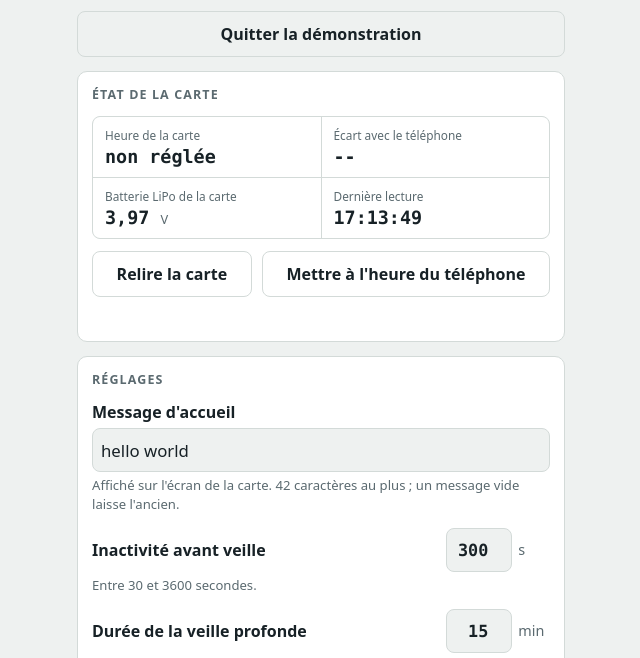
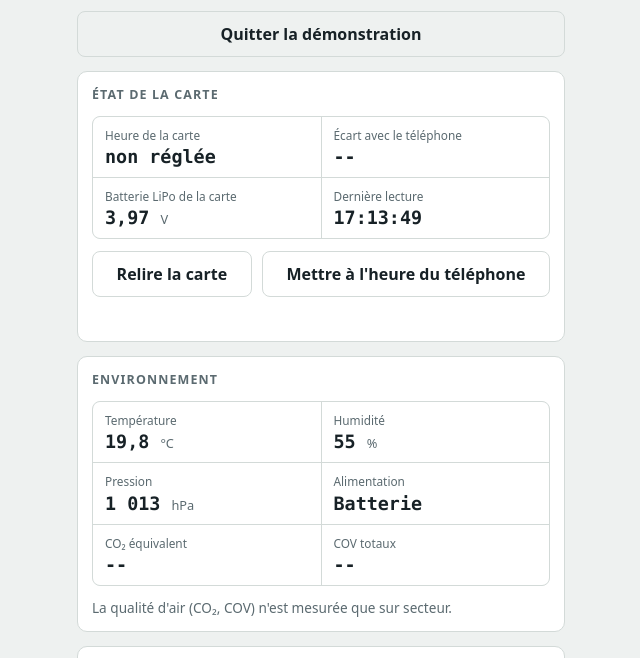
Before and after one commit to alphulpin/Caravane, a plain HTML site: page index.html in a window 1280 px wide. Both pictures are taken after a click on the button "Démonstration sans carte". Shown: the part 142-800 px from the top of the page, without its empty margins (319-959 px from the left). Drawn offline with Linux system fonts and the light colour scheme.

Commit message:
Ajoute l'environnement (CJMCU-8128) et l'alimentation au client web
Affiche température, humidité, pression, secteur/batterie, eCO2 et COV
envoyés par CaravaneDemo. Ne remplace plus un champ en cours de saisie
quand la carte renvoie son état toutes les 10 s.

Co-Authored-By: Claude Opus 5.5 <noreply@anthropic.com>
Claude-Session: https://claude.ai/code/session_01LpNpTY6DABa4HPkWNbeavk

```diff
--- a/index.html
+++ b/index.html
@@ -14,7 +14,10 @@
   Service Nordic UART, nom annoncé « Caravane », une ligne JSON terminée par "\n".
   Téléphone -> carte : {"msg":"…","heure":<epoch s>,"tz_min":60,"inactivite_s":300,"veille_s":900,"defaut":true}
                        champ absent, vide ou nul = inchangé ; {} = simple lecture.
-  Carte -> téléphone : état complet avec les mêmes clés + "vbat_mv" ; {"erreur":"json"} si illisible.
+  Carte -> téléphone : état complet avec les mêmes clés + "vbat_mv", "secteur", "temp_c", "hum_pct",
+                       "press_hpa" et, sur secteur seulement, "eco2_ppm" et "tvoc_ppb".
+                       Envoyé à la connexion, après chaque commande et toutes les 10 s.
+                       {"erreur":"json"} si illisible.
 -->
 <style>
 /* Tableau de bord d'instrument : une colonne, tension batterie en tête, réglages dessous. */
@@ -134,6 +137,19 @@ input[type=text]{font-family:var(--sans);font-weight:400}
     <p class="note" id="noteHeure" role="status"></p>
   </section>
 
+  <section aria-labelledby="tEnv">
+    <h2 id="tEnv">Environnement</h2>
+    <dl>
+      <div><dt>Température</dt><dd id="temp">--</dd></div>
+      <div><dt>Humidité</dt><dd id="hum">--</dd></div>
+      <div><dt>Pression</dt><dd id="press">--</dd></div>
+      <div><dt>Alimentation</dt><dd id="alim">--</dd></div>
+      <div><dt>CO₂ équivalent</dt><dd id="eco2">--</dd></div>
+      <div><dt>COV totaux</dt><dd id="tvoc">--</dd></div>
+    </dl>
+    <p class="note">La qualité d'air (CO₂, COV) n'est mesurée que sur secteur.</p>
+  </section>
+
   <section aria-labelledby="tRegl">
     <h2 id="tRegl">Réglages</h2>
     <form id="formCfg" novalidate>
@@ -227,9 +243,18 @@ function afficherEtatCarte(m){
   afficherHorloge();
   $("vbat").innerHTML = m.vbat_mv == null ? "--" : fr(m.vbat_mv / 1000, 2) + " <small>V</small>";
   $("lu").textContent = new Date().toLocaleTimeString("fr-FR");
-  if (m.msg != null) $("msg").value = m.msg;
-  if (m.inactivite_s != null) $("inact").value = m.inactivite_s;
-  if (m.veille_s != null) $("veille").value = +(m.veille_s / 60).toFixed(2);
+  // La carte renvoie son état toutes les 10 s : ne pas écraser un champ en cours de saisie.
+  const remplir = (id, v) => { const c = $(id); if (v != null && !c.dataset.modifie && document.activeElement !== c) c.value = v; };
+  remplir("msg", m.msg);
+  remplir("inact", m.inactivite_s);
+  remplir("veille", m.veille_s != null ? +(m.veille_s / 60).toFixed(2) : null);
+  const unite = (v, d, u) => v == null ? "--" : fr(v, d) + " <small>" + u + "</small>";
+  $("temp").innerHTML  = unite(m.temp_c, 1, "°C");
+  $("hum").innerHTML   = unite(m.hum_pct, 0, "%");
+  $("press").innerHTML = unite(m.press_hpa, 0, "hPa");
+  $("eco2").innerHTML  = unite(m.eco2_ppm, 0, "ppm");
+  $("tvoc").innerHTML  = unite(m.tvoc_ppb, 0, "ppb");
+  $("alim").textContent = m.secteur == null ? "--" : (m.secteur ? "Secteur 230 V" : "Batterie");
 }
 
 function recevoir(ligne){
@@ -240,6 +265,7 @@ function recevoir(ligne){
   try { m = JSON.parse(ligne); } catch { return; }   // ligne non JSON : reste visible dans le journal
   if (m.erreur) { attente = ""; return erreur("La carte n'a pas compris la commande (" + m.erreur + ")."); }
   afficherEtatCarte(m);
+  if (attente === "cfg" || attente === "defaut") for (const id of ["msg","inact","veille"]) delete $(id).dataset.modifie;
   if (attente === "cfg") note("noteCfg", "Réglages enregistrés. Vérifiez les valeurs relues ci-dessus.", "ok");
   if (attente === "defaut") note("noteCfg", "Valeurs par défaut rétablies.", "ok");
   if (attente === "heure") note("noteHeure", "Horloge de la carte mise à l'heure.", "ok");
@@ -314,7 +340,9 @@ function carteSimulee(){
   const defaut = {msg: "hello world", tz_min: 60, inactivite_s: 300, veille_s: 900};
   let c = {...defaut}, decalage = null;             // decalage nul = heure non réglée
   const etat = () => ({...c, heure: decalage == null ? 0 : Math.round(Date.now() / 1000) + decalage,
-                       vbat_mv: 3950 + Math.round(Math.random() * 40)});
+                       vbat_mv: 3950 + Math.round(Math.random() * 40), secteur: false,
+                       temp_c: +(19 + Math.random()).toFixed(1), hum_pct: +(55 + Math.random() * 3).toFixed(1),
+                       press_hpa: +(1013 + Math.random() * 2).toFixed(1)});
   return {
     envoyer(texte){
       let m;
@@ -367,6 +395,7 @@ $("formCfg").addEventListener("submit", ev => {
   envoyer(ordre, "cfg");
 });
 
+for (const id of ["msg","inact","veille"]) $(id).addEventListener("input", () => { $(id).dataset.modifie = "1"; });
 if (!navigator.bluetooth) { $("avisNav").hidden = false; $("btnConn").hidden = true; }
 </script>
 </body>
```
